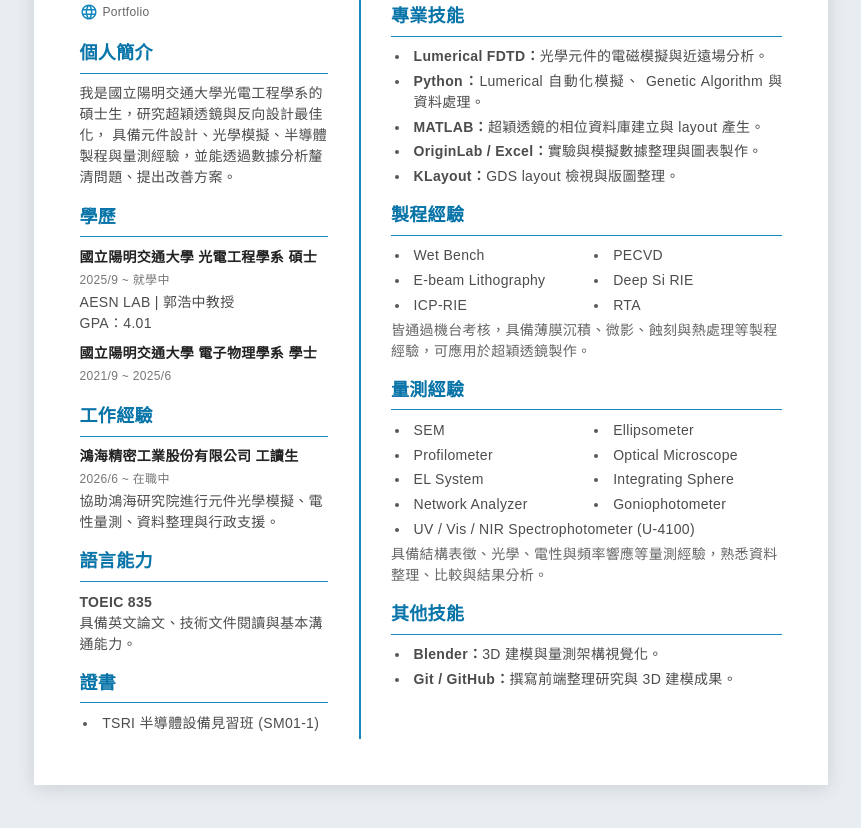
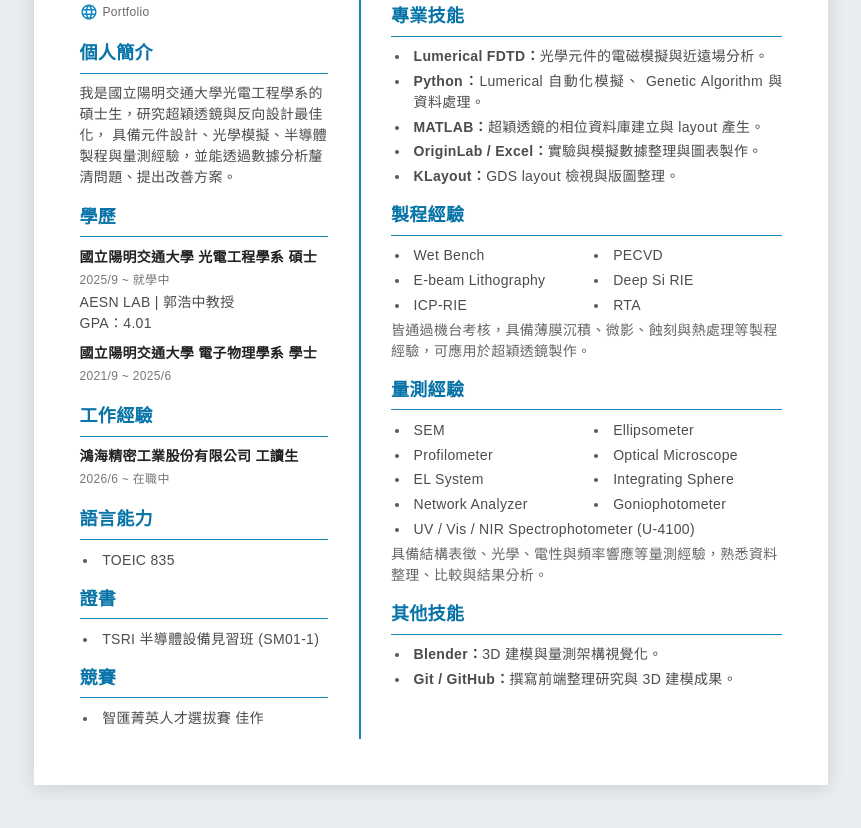
Before and after one commit to chenyouwei1314-lgtm/youwei-portfolio, a plain HTML site: page 履歷/履歷_新版.html in a window 1280 px wide. Shown: the part 362-1190 px from the top of the page, without its empty margins (209-1070 px from the left). Drawn offline with Linux system fonts and the light colour scheme.

Commit message:
Update 履歷_新版.html

```diff
--- a/履歷/履歷_新版.html
+++ b/履歷/履歷_新版.html
@@ -71,15 +71,16 @@
             <div class="section-body">
               <div class="entry"><strong>鴻海精密工業股份有限公司 工讀生</strong>
                 <span class="date">2026/6 ~ 在職中</span>
-                <p>協助鴻海研究院進行元件光學模擬、電性量測、資料整理與行政支援。</p>
               </div>
             </div>
           </section>
 
           <section class="resume-section">
             <h2>語言能力</h2>
-            <div class="section-body"><strong>TOEIC 835</strong>
-              <p>具備英文論文、技術文件閱讀與基本溝通能力。</p>
+            <div class="section-body">
+              <ul>
+                <li>TOEIC 835</li>
+              </ul>
             </div>
           </section>
 
@@ -88,6 +89,15 @@
             <div class="section-body">
               <ul>
                 <li>TSRI 半導體設備見習班 (SM01-1)</li>
+              </ul>
+            </div>
+          </section>
+
+          <section class="resume-section">
+            <h2>競賽</h2>
+            <div class="section-body">
+              <ul>
+                <li>智匯菁英人才選拔賽 佳作</li>
               </ul>
             </div>
           </section>
```
